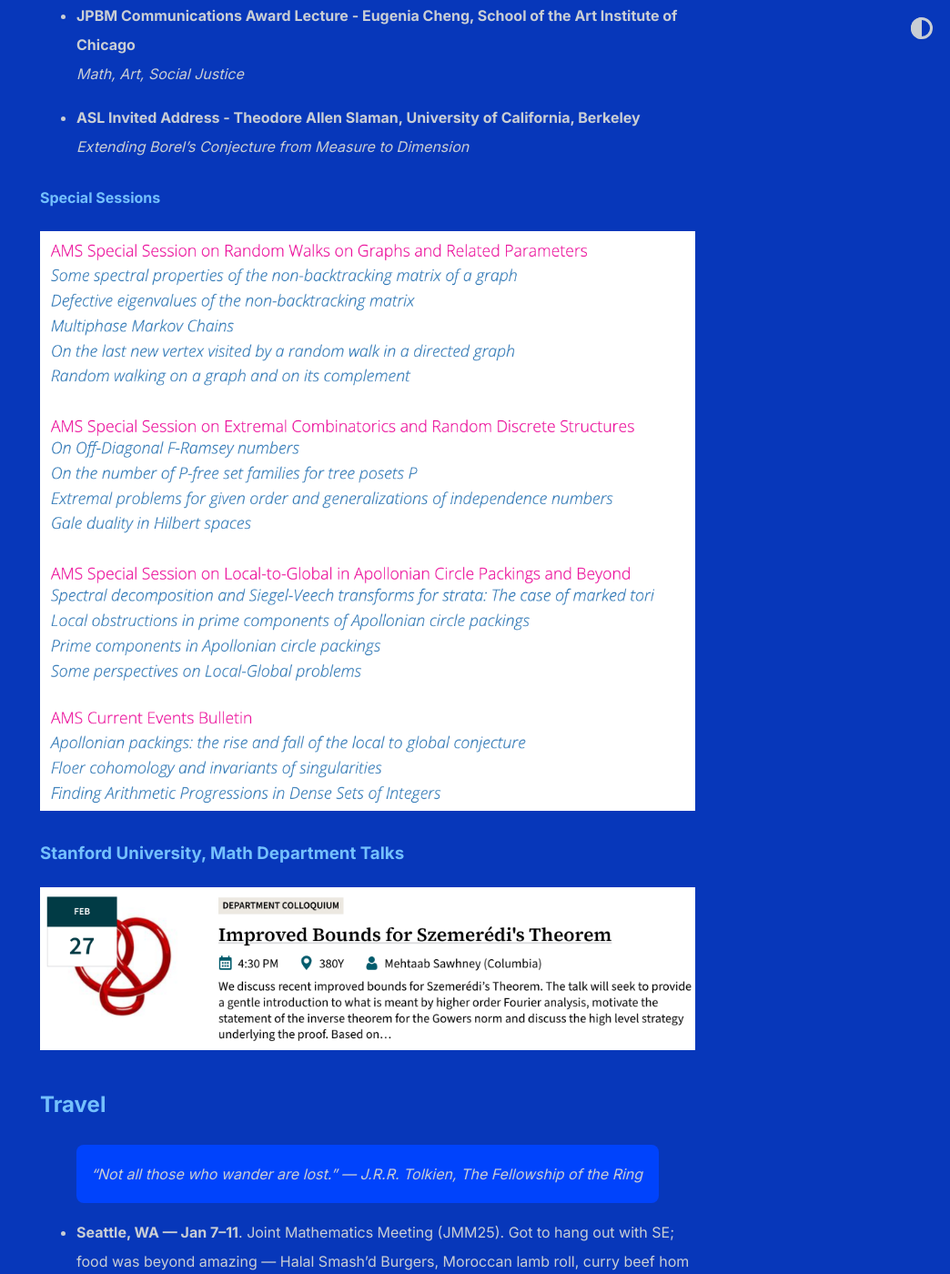
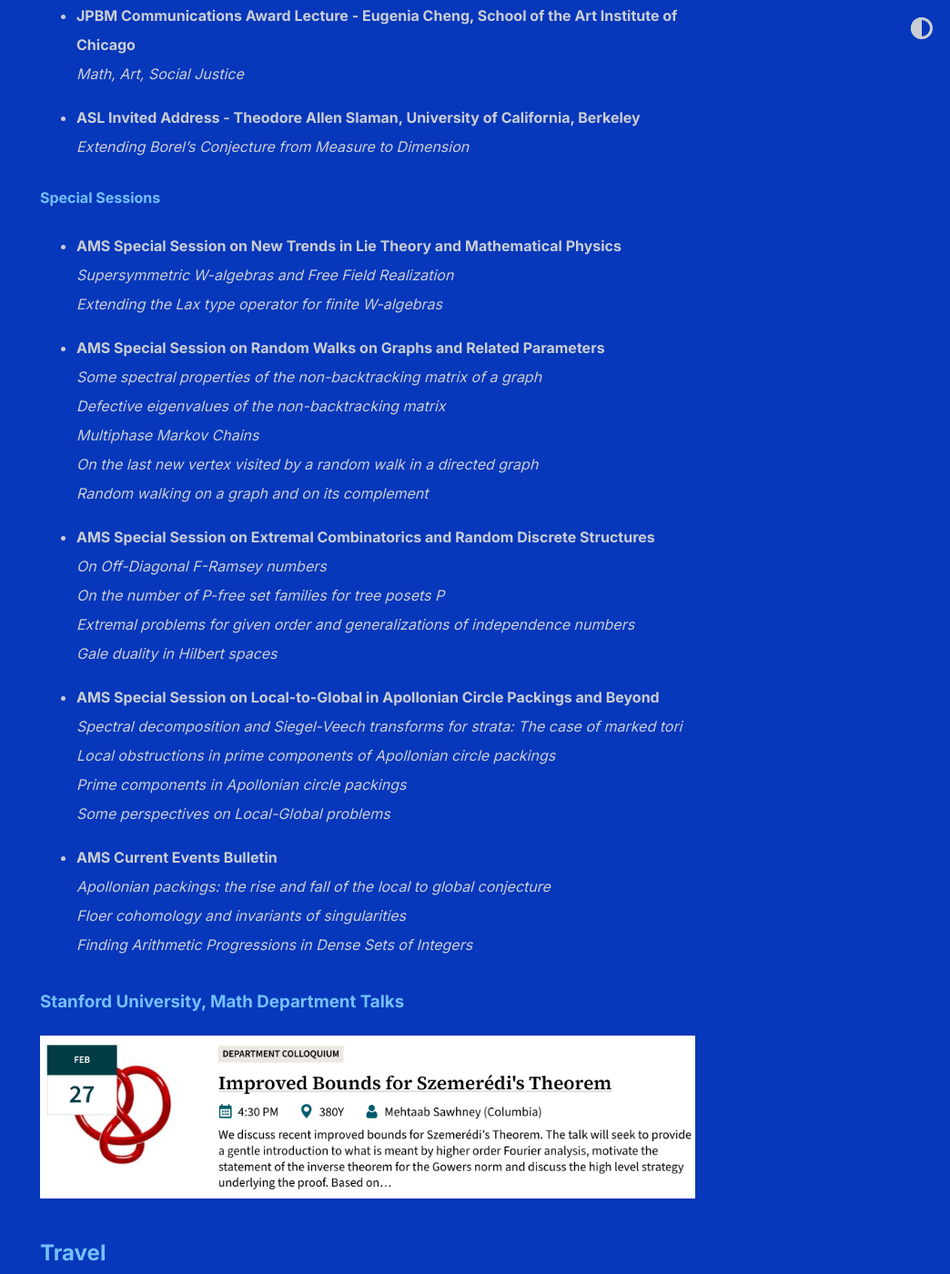
Before and after one commit to shihankanungo/shihankanungo.github.io, a Jekyll site: the page built from wrapped.md, in a window 1280 px wide and 1400 px high, scrolled down 2955 px. Shown: the whole window at 91% size, without its empty margins (236-1280 px from the left). Built offline with Jekyll 4.4.1, drawn with Linux system fonts in a browser that asks for light colours.

Commit message:
Update wrapped.md

```diff
--- a/wrapped.md
+++ b/wrapped.md
@@ -88,7 +88,35 @@
 
 #### Special Sessions
 
-![jmm25-sessions](images/jmm25-2.png)
+- **AMS Special Session on New Trends in Lie Theory and Mathematical Physics** <br>
+_Supersymmetric W-algebras and Free Field Realization_ <br>
+_Extending the Lax type operator for finite W-algebras_
+
+- **AMS Special Session on Random Walks on Graphs and Related Parameters** <br>
+_Some spectral properties of the non-backtracking matrix of a graph_ <br>
+_Defective eigenvalues of the non-backtracking matrix_ <br>
+_Multiphase Markov Chains_ <br>
+_On the last new vertex visited by a random walk in a directed graph_ <br>
+_Random walking on a graph and on its complement_
+
+- **AMS Special Session on Extremal Combinatorics and Random Discrete Structures** <br>
+_On Off-Diagonal F-Ramsey numbers_ <br>
+_On the number of P-free set families for tree posets P_ <br>
+_Extremal problems for given order and generalizations of independence numbers_ <br>
+_Gale duality in Hilbert spaces_
+
+- **AMS Special Session on Local-to-Global in Apollonian Circle Packings and Beyond** <br>
+_Spectral decomposition and Siegel-Veech transforms for strata: The case of marked tori_ <br>
+_Local obstructions in prime components of Apollonian circle packings_ <br>
+_Prime components in Apollonian circle packings_ <br>
+_Some perspectives on Local-Global problems_
+
+- **AMS Current Events Bulletin** <br>
+_Apollonian packings: the rise and fall of the local to global conjecture_ <br>
+_Floer cohomology and invariants of singularities_ <br>
+_Finding Arithmetic Progressions in Dense Sets of Integers_
+
+[//]: # (![jmm25-sessions](images/jmm25-2.png))
 
 ### Stanford University, Math Department Talks
 
```
